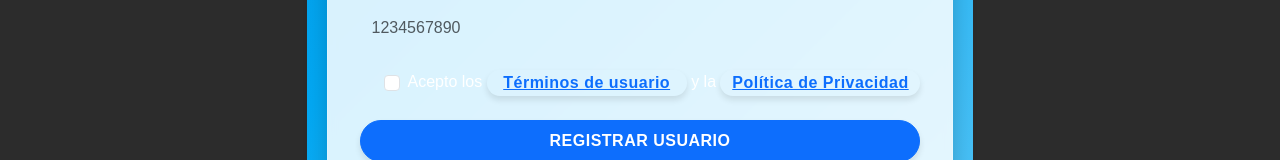
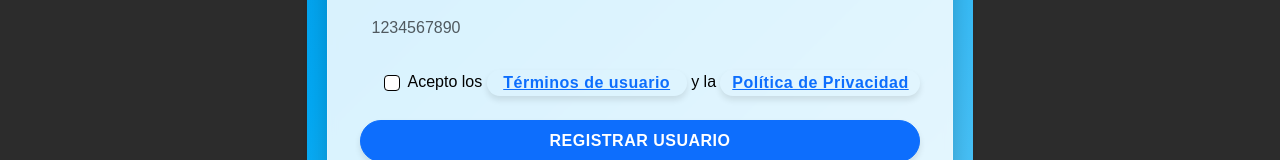
Before and after one commit to josuevindas/EasyPark_frontend, a React (Vite) app: page /Registrar in a window 1280 px wide. Shown: the part 778-938 px from the top of the page. Built offline with nearby package versions, Linux system fonts and the light colour scheme.

Commit message:
`Update .firebase/hosting.ZGlzdA.cache and src/pages/Registrar.jsx with minor changes`

```diff
--- a/src/pages/Registrar.jsx
+++ b/src/pages/Registrar.jsx
@@ -156,13 +156,13 @@ export const Registrar = () => {
 
          <div className="form-check mt-3 mb-4 d-flex align-items-center gap-2 checkbox-dark">
           <input
-            className="form-check-input m-0"
+            className="form-check-input m-0 border-black"
             type="checkbox"
             id="checkAcuerdo"
             checked={aceptoTerminos}
             onChange={(e) => setAceptoTerminos(e.target.checked)}
           />
-          <label className="form-check-label m-0" htmlFor="checkAcuerdo">
+          <label className="form-check-label m-0 text-black" htmlFor="checkAcuerdo">
             Acepto los{" "}
             <button type="button" className="btn btn-link p-0" onClick={() => setShowAcuerdo(true)}>
               Términos de usuario
```
